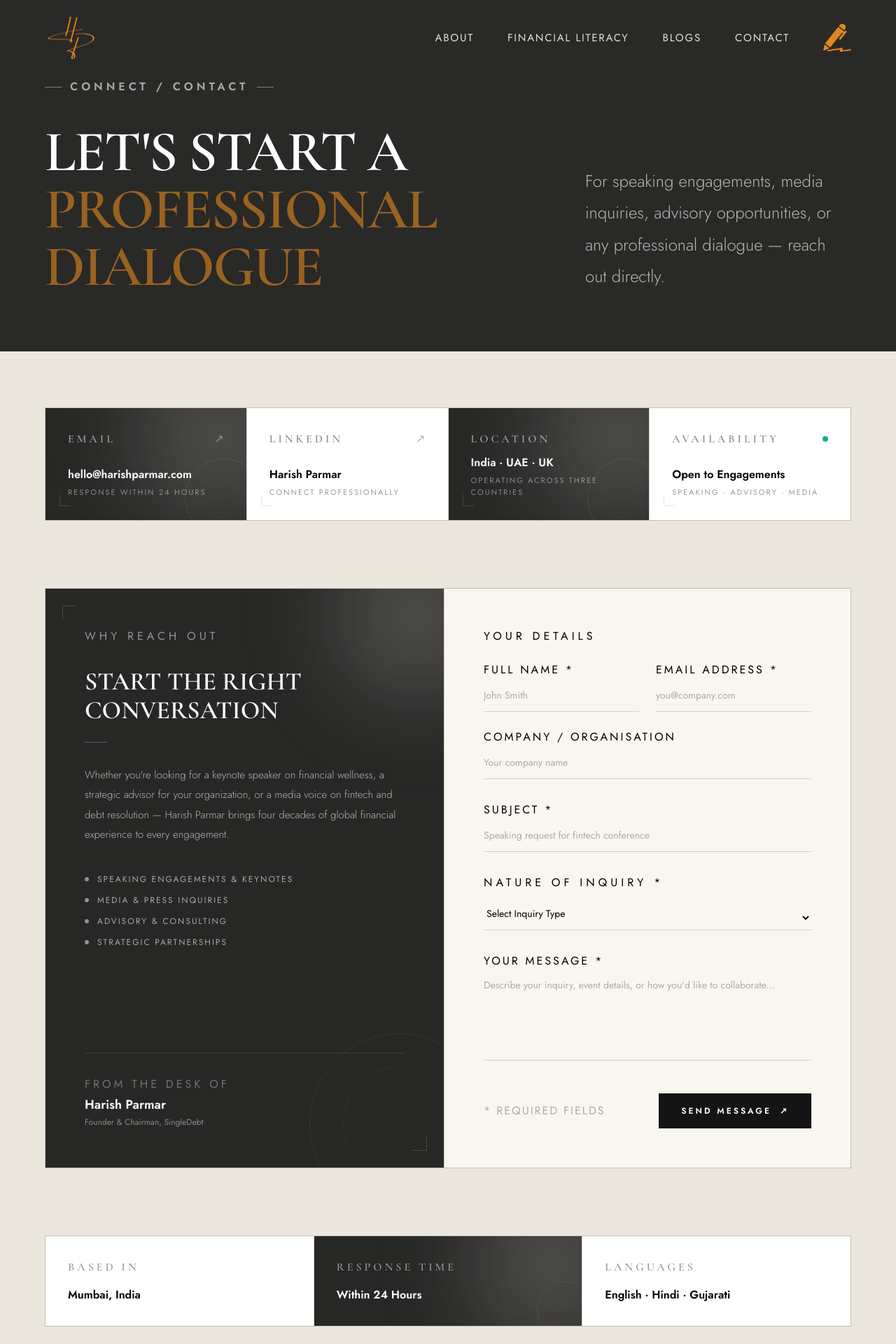
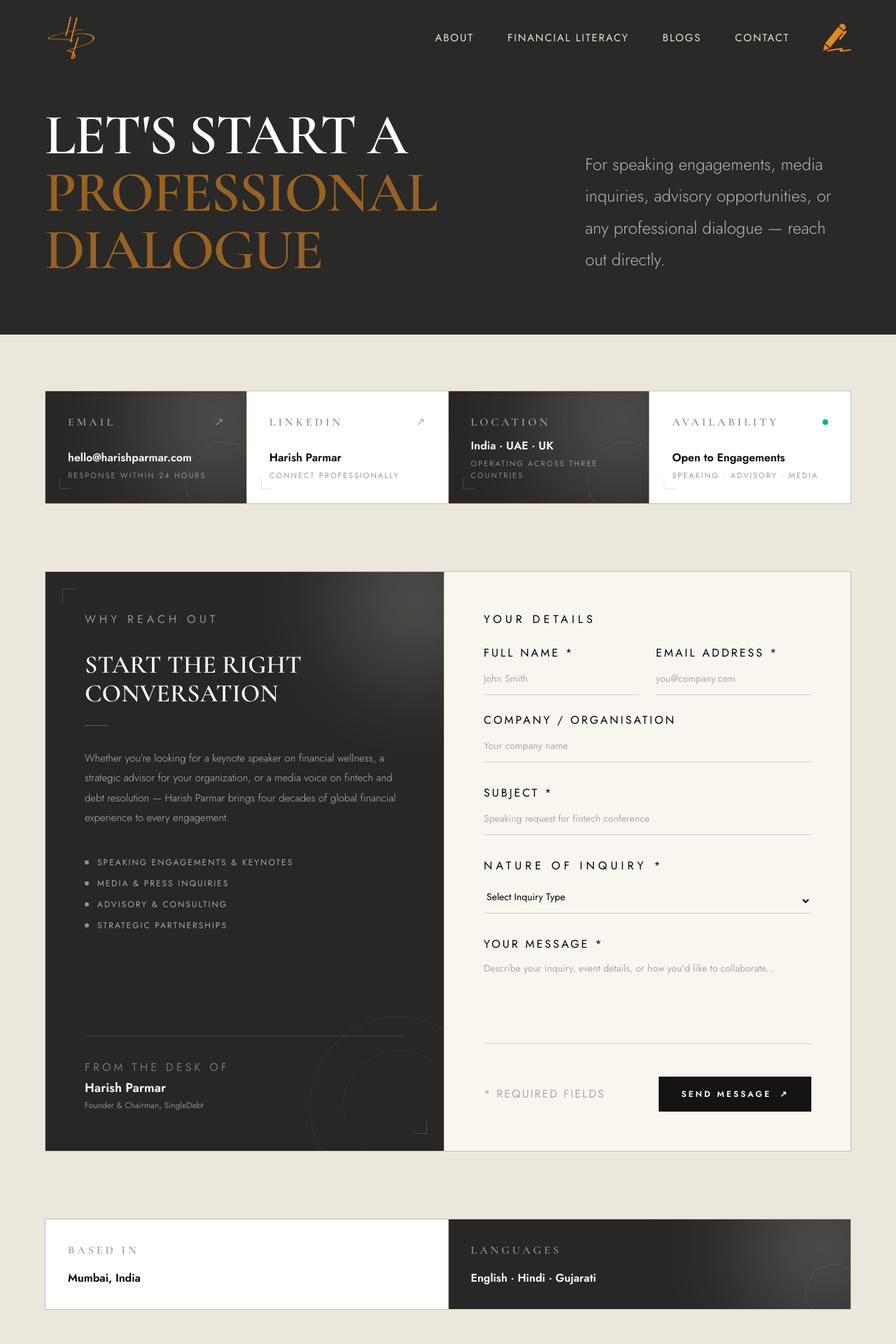
Before and after one commit to Developer-ParMarketing/harish-parmar, a Next.js app: page /contact in a window 1280 px wide. Shown: the top 1920 px of the page at 70% size. Built offline with nearby package versions, Linux system fonts and the light colour scheme.

Commit message:
hp update

```diff
--- a/app/contact/page.jsx
+++ b/app/contact/page.jsx
@@ -181,11 +181,7 @@ const ContactPage = () => {
                             transition: "opacity 0.6s ease 0.1s, transform 0.6s ease 0.1s",
                         }}
                     >
-                        <span className="block w-6 h-[1px] bg-white/40" />
-                        <p className="uppercase tracking-[5px] text-[16px] font-semibold text-white/60">
-                            Connect / Contact
-                        </p>
-                        <span className="block w-6 h-[1px] bg-white/40" />
+
                     </div>
 
                     {/* Headline + subtext */}
@@ -467,13 +463,13 @@ const ContactPage = () => {
             {/* ══ FOOTER STRIP ══ */}
             <div className="max-w-7xl mx-auto px-5 sm:px-8 md:px-16 pb-20 md:pb-28">
                 <div
-                    className="grid grid-cols-1 sm:grid-cols-3 border border-black/10 "
+                    className="grid grid-cols-1 md:grid-cols-2 border border-black/10"
                     style={{ gap: "1px", backgroundColor: "rgba(0,0,0,0.08)" }}
                 >
                     {[
                         { dark: false, label: "Based In", value: "Mumbai, India" },
-                        { dark: true, label: "Response Time", value: "Within 24 Hours" },
-                        { dark: false, label: "Languages", value: "English · Hindi · Gujarati" },
+
+                        { dark: true, label: "Languages", value: "English · Hindi · Gujarati" },
                     ].map((item, i) => (
                         <div
                             key={i}
--- a/components/MyWork.jsx
+++ b/components/MyWork.jsx
@@ -98,7 +98,7 @@ export default function MyWork() {
                     {/* Description */}
                     <div className="absolute bottom-0 left-1/2 border-l-[2px] border-[#e48720] pl-8 pb-10">
                         <p className="max-w-[420px] text-[16px] leading-[1.7] text-black/70">
-                            Showcase leadership impact through specific companies and
+                            Impact through specific companies and
                             large-scale outcomes.
                         </p>
                     </div>
```
